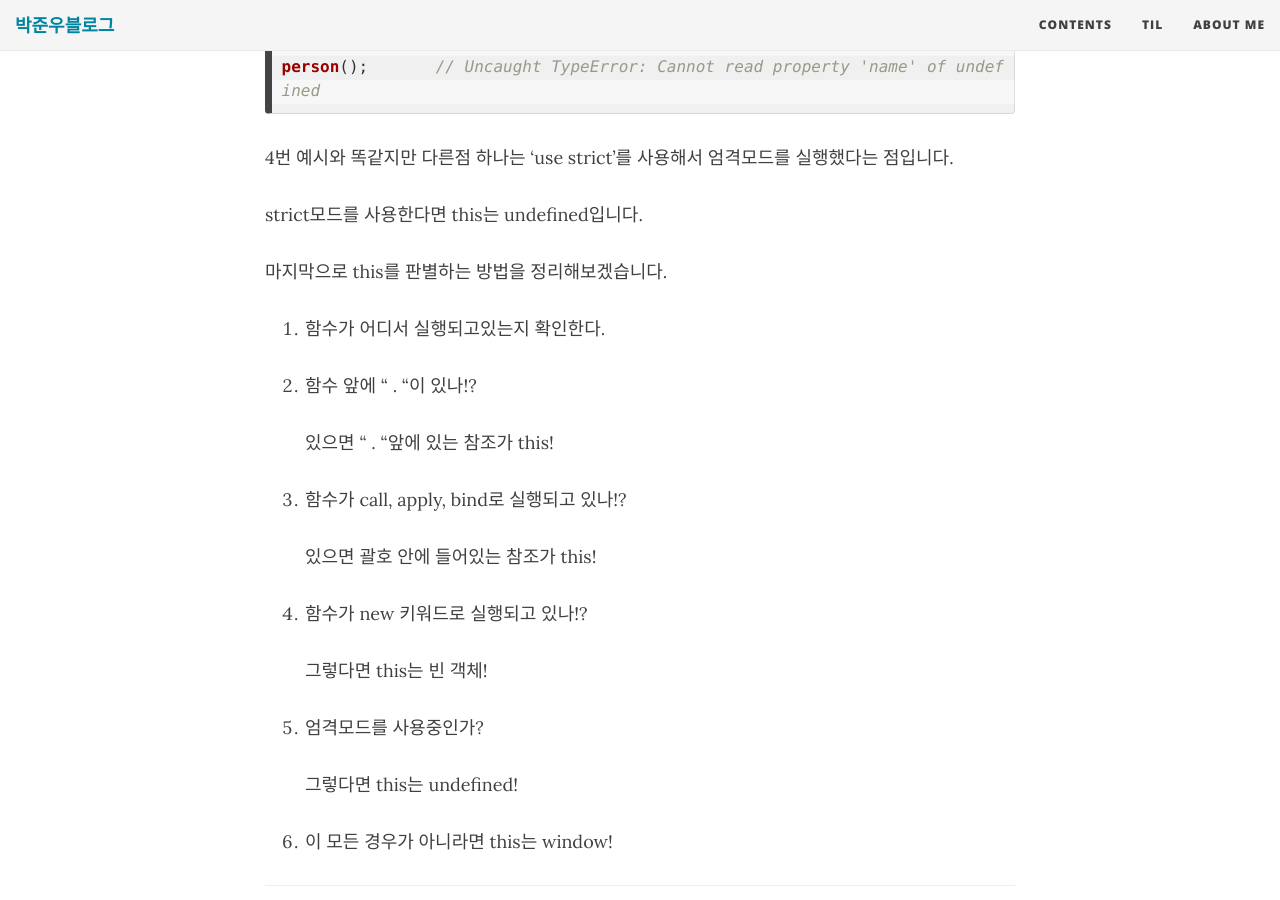
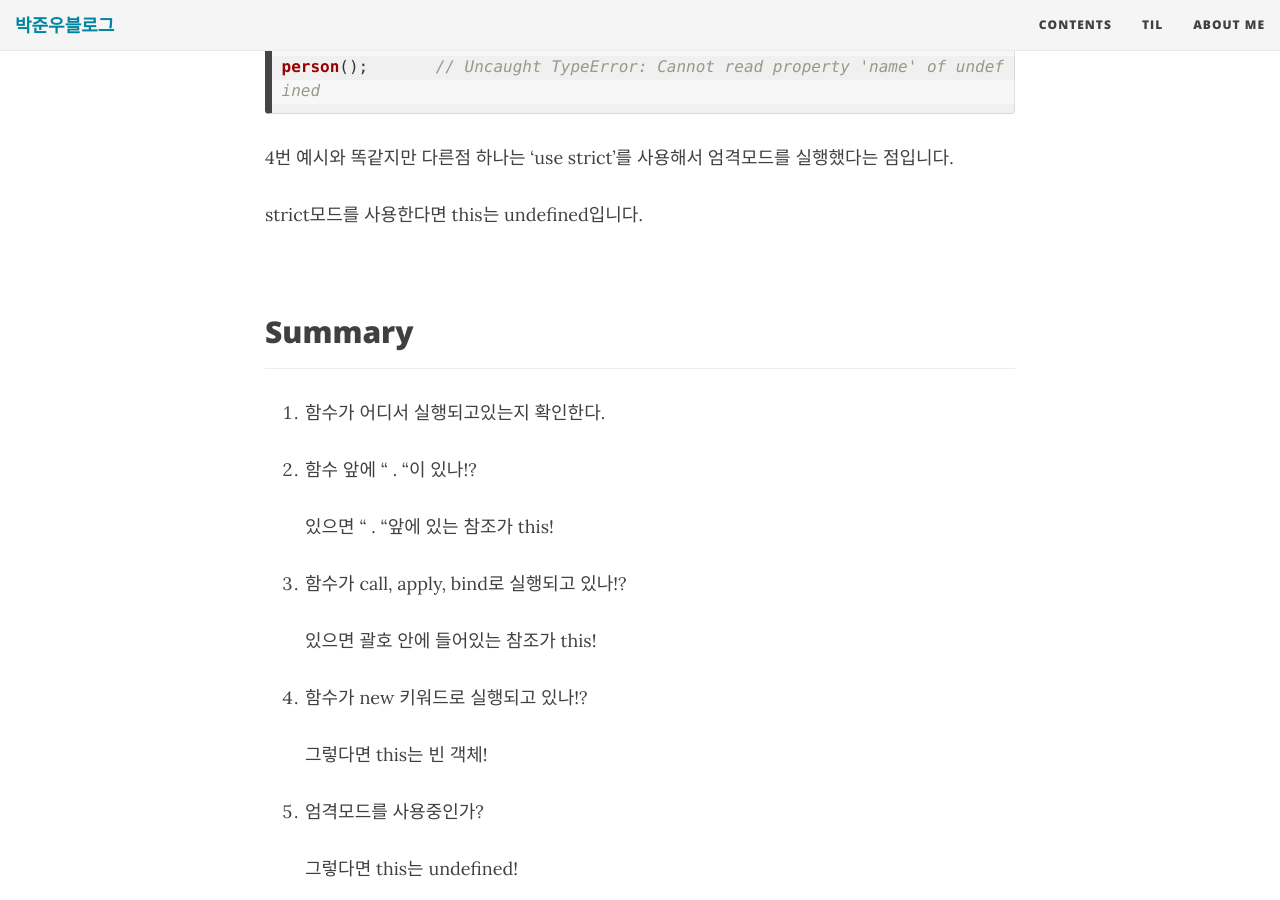
Before and after one commit to JUNWOO45/junwoo45.github.io.archived, a Jekyll site: the page built from _posts/2018-12-28-this.md, in a window 1280 px wide and 900 px high, scrolled down 6465 px. Built offline with Jekyll 4.4.1, drawn with Linux system fonts in a browser that asks for light colours; nearby versions of some CDN libraries; comment, search, counter and statistics services are not loaded.

Commit message:
가독성 향상

```diff
--- a/_posts/2018-12-28-this.md
+++ b/_posts/2018-12-28-this.md
@@ -297,9 +297,13 @@ person();	// Uncaught TypeError: Cannot read property 'name' of undefined
 
 strict모드를 사용한다면 this는 undefined입니다.
 
+<br>
 
 
-마지막으로 this를 판별하는 방법을 정리해보겠습니다.
+
+## Summary
+
+---
 
 1. 함수가 어디서 실행되고있는지 확인한다.
 
```
Also changed, not shown: _posts/2019-02-25-cors.md (+2 -3 lines).
